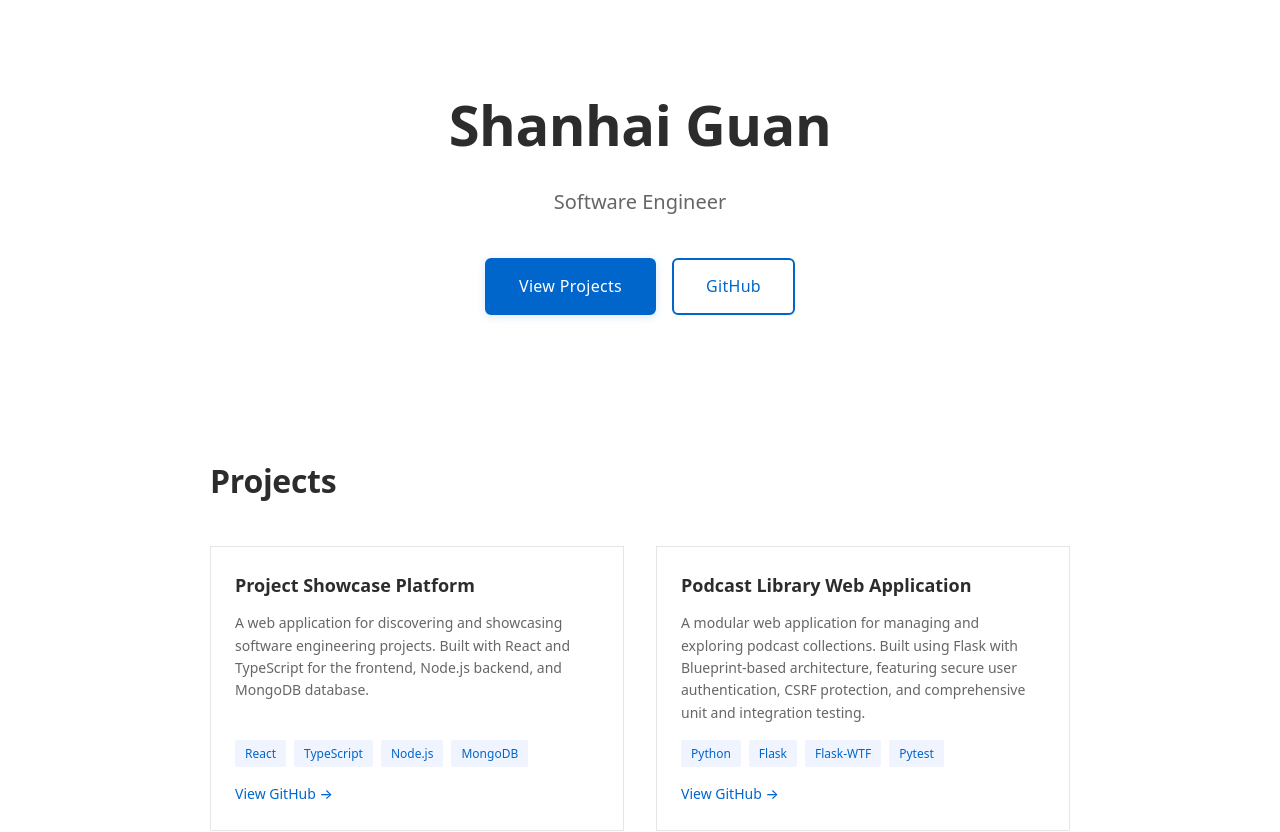
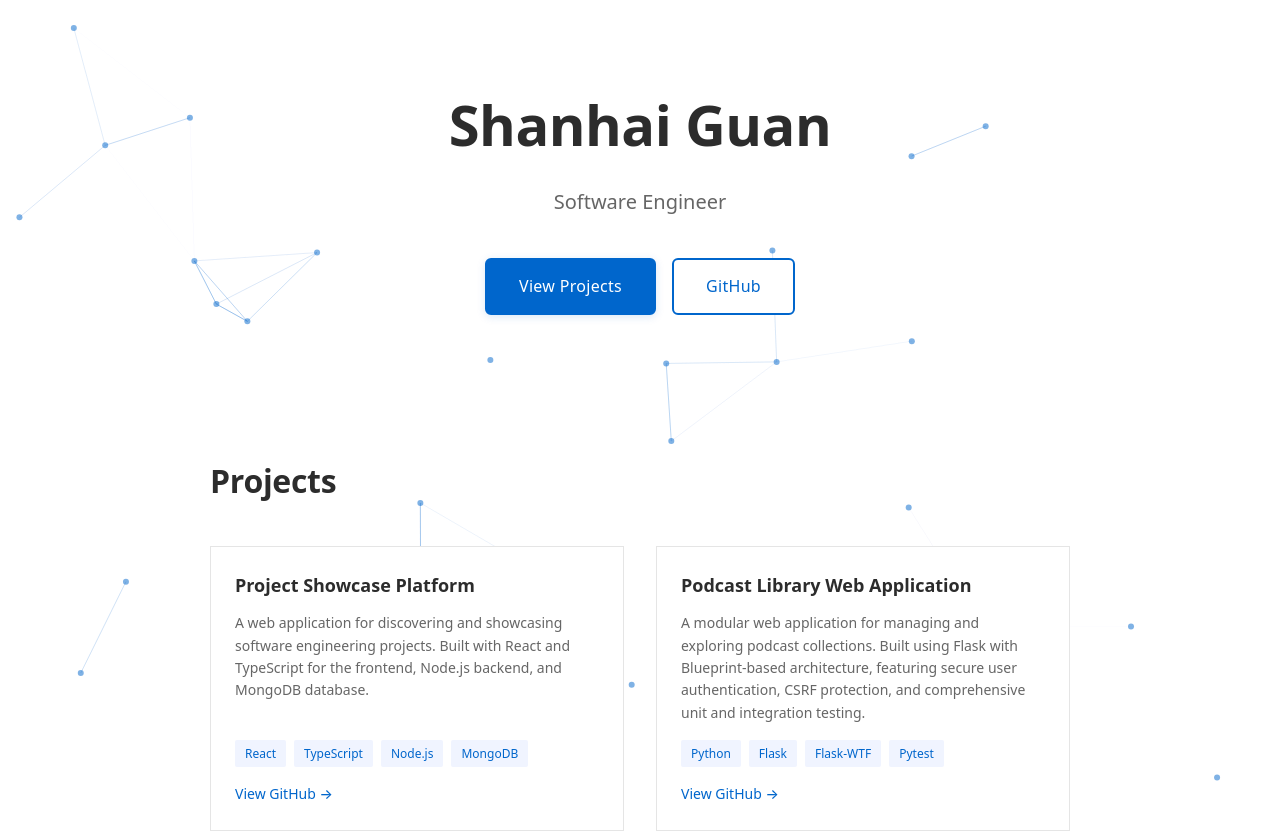
Before and after one commit to cookimonster123/cookimonster123.github.io, a React (Vite) app: page / in a window 1280 px wide. Shown: the top 832 px of the page. Built offline with nearby package versions, Linux system fonts and the light colour scheme.

Commit message:
feat: animation

```diff
--- a/package.json
+++ b/package.json
@@ -14,7 +14,10 @@
   },
   "dependencies": {
     "react": "^19.2.0",
-    "react-dom": "^19.2.0"
+    "react-dom": "^19.2.0",
+    "react-tsparticles": "^2.12.2",
+    "tsparticles": "^3.9.1",
+    "tsparticles-slim": "^2.12.0"
   },
   "devDependencies": {
     "@eslint/js": "^9.39.1",
--- a/src/App.css
+++ b/src/App.css
@@ -6,6 +6,8 @@
   flex-direction: column;
   background-color: #ffffff;
   color: #2c2c2c;
+  position: relative;
+  z-index: 1;
 }
 
 .main-content {
@@ -14,6 +16,8 @@
   width: 100%;
   margin: 0 auto;
   padding: 0 20px;
+  position: relative;
+  z-index: 1;
 }
 
 .footer {
@@ -31,6 +35,8 @@
   margin: 0 auto;
   padding: 80px 20px;
   text-align: center;
+  position: relative;
+  z-index: 1;
 }
 
 .hero-name {
--- a/src/App.tsx
+++ b/src/App.tsx
@@ -1,4 +1,5 @@
 import "./App.css";
+import { ParticlesBackground } from "./components/ParticlesBackground";
 import { Hero } from "./sections/Hero";
 import { Projects } from "./sections/Projects";
 import { Experience } from "./sections/Experience";
@@ -8,6 +9,7 @@ import { Contact } from "./sections/Contact";
 function App() {
   return (
     <div className="app">
+      <ParticlesBackground />
       <Hero />
       <main className="main-content">
         <Projects />
--- /dev/null
+++ b/src/components/ParticlesBackground.tsx
@@ -0,0 +1,85 @@
+import React, { useCallback } from "react";
+import Particles from "react-tsparticles";
+import type { Engine } from "tsparticles-engine";
+import { loadSlim } from "tsparticles-slim";
+
+export const ParticlesBackground: React.FC = () => {
+  const particlesInit = useCallback(async (engine: Engine) => {
+    await loadSlim(engine);
+  }, []);
+
+  return (
+    <Particles
+      id="tsparticles"
+      init={particlesInit}
+      options={{
+        background: {
+          color: {
+            value: "#ffffff",
+          },
+        },
+        fpsLimit: 60,
+        particles: {
+          color: {
+            value: "#0066cc",
+          },
+          links: {
+            color: "#0066cc",
+            distance: 150,
+            enable: true,
+            opacity: 0.3,
+            width: 1,
+          },
+          move: {
+            enable: true,
+            outMode: "bounce",
+            random: false,
+            speed: 1.5,
+            straight: false,
+            direction: "none",
+          },
+          number: {
+            density: {
+              enable: true,
+              area: 1200,
+            },
+            value: 40,
+          },
+          opacity: {
+            value: 0.5,
+          },
+          size: {
+            value: 3,
+          },
+        },
+        interactivity: {
+          events: {
+            onHover: {
+              enable: true,
+              mode: "grab",
+            },
+          },
+          modes: {
+            grab: {
+              distance: 200,
+              duration: 0.4,
+              links: {
+                opacity: 0.8,
+              },
+            },
+          },
+        },
+        detectRetina: true,
+      }}
+      style={{
+        position: "absolute",
+        top: 0,
+        left: 0,
+        width: "100%",
+        height: "100%",
+        zIndex: 0,
+        pointerEvents: "none",
+      }}
+    />
+  );
+};
```
Also changed, not shown: 1 other file (tests, documents, lock files or other folders).
